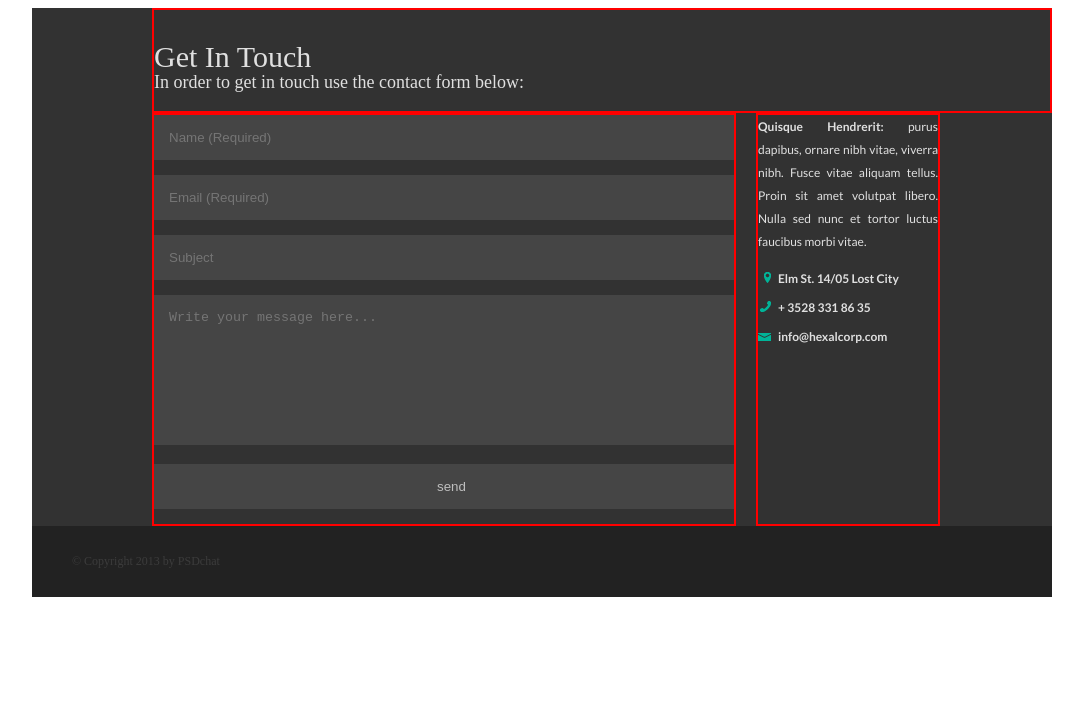
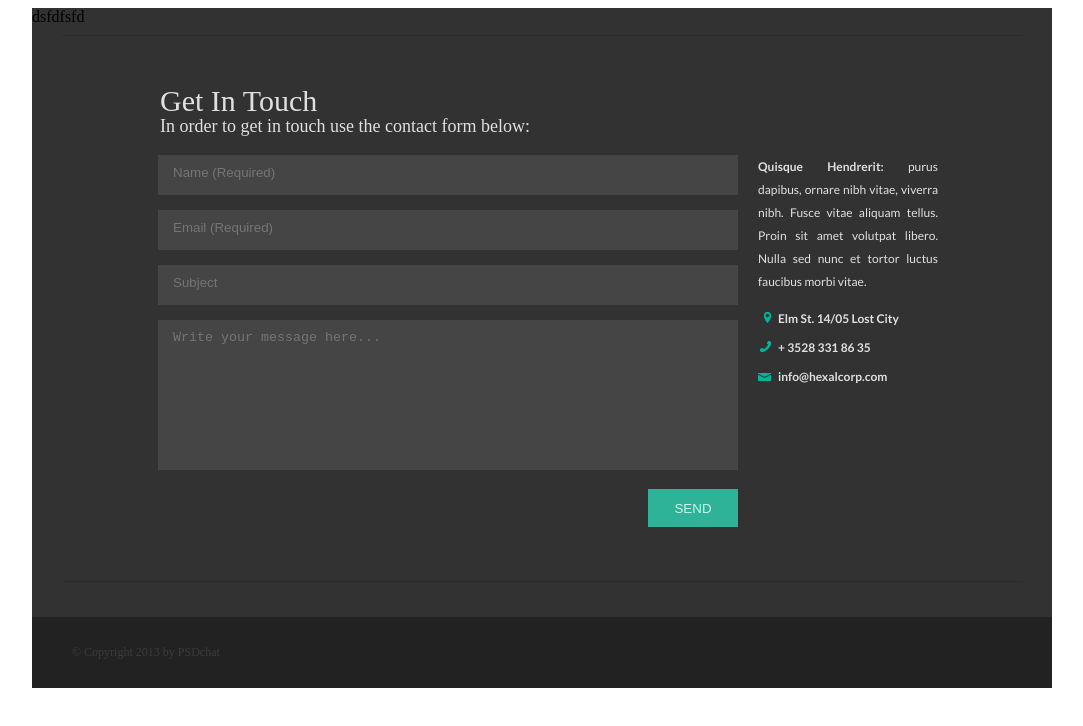
Before and after one commit to primapsa/hexal, a plain HTML site: page index.html in a window 1280 px wide. Shown: the whole page, without its empty margins (98-1181 px from the left). Drawn offline with Linux system fonts and the light colour scheme.

Commit message:
feat: add some new styles

```diff
--- a/index.html
+++ b/index.html
@@ -11,7 +11,7 @@
         </head>
         <footer>
             <div class="footer-main">
-                <div class="footer-content">
+                <div class="footer-content">dsfdfsfd
                     <div class=footer-border>
                         <div class="footer-top">
                                 <p>Get In Touch</p>
@@ -24,7 +24,7 @@
                                     <input type="text" name="email" placeholder="Email (Required)">
                                     <input type="text" name="subject" placeholder="Subject">
                                     <textarea name="message" placeholder="Write your message here..."></textarea>
-                                    <input type="submit" name="send" value="send">
+                                    <button type="button">SEND</button>
                                 </form>
                             </div>
                             <div class="footer-right">
--- a/style.css
+++ b/style.css
@@ -7,8 +7,17 @@
     margin: 0px auto;
 
 }
+.footer-content{
+    height: 609px;
+}
 p, span {
     color: #e0e0e0;
+}
+.footer-border {
+    margin: 9px 30px;
+    padding-bottom: 54px;
+    border-top: 1px solid #2b2b2b;
+    border-bottom: 1px solid #2b2b2b;
 }
 .footer-content {
     background-color: #323232;
@@ -16,7 +25,7 @@ p, span {
 .footer-center {
     display: flex;
     flex-direction: row;
-    margin-left: 120px;
+    margin-left: 96px;
 
 }
 .footer-copyrigth {
@@ -25,7 +34,8 @@ p, span {
 
 }
 .footer-top  {
-   margin-left: 120px;
+   margin-left: 98px;
+   margin-top: 48px;
 }
 .footer-top p {
     font-size: 30px;
@@ -49,16 +59,15 @@ p, span {
     display: flex;
 	flex-direction: column;
 }
-.footer-left, .footer-right, .footer-top {
-    border: 2px solid red;
-}
+
+
 .footer-left input, textarea {
     box-sizing: border-box;
     width: 100%;
     resize: none;
     color: #bebebe;
     background-color: #454545;
-    padding: 15px 0 15px 15px;
+    padding: 10px 0 15px 15px;
     margin-bottom: 15px;
     border: none;
 }
@@ -66,6 +75,7 @@ p, span {
     height: 150px;
 }
 .footer-right {
+    margin-top: 0;
     width: 180px;
     margin-left: 20px;
 }
@@ -94,3 +104,11 @@ p, span {
 .footer-contact li:nth-child(3){
     list-style-image: url(assets/images/mail.png);
 }
+button {
+    height: 38px;
+    width: 90px;
+    float: right;
+    background-color: #2eb398;
+    color: #cff2eb;
+    border: none;
+}
```
